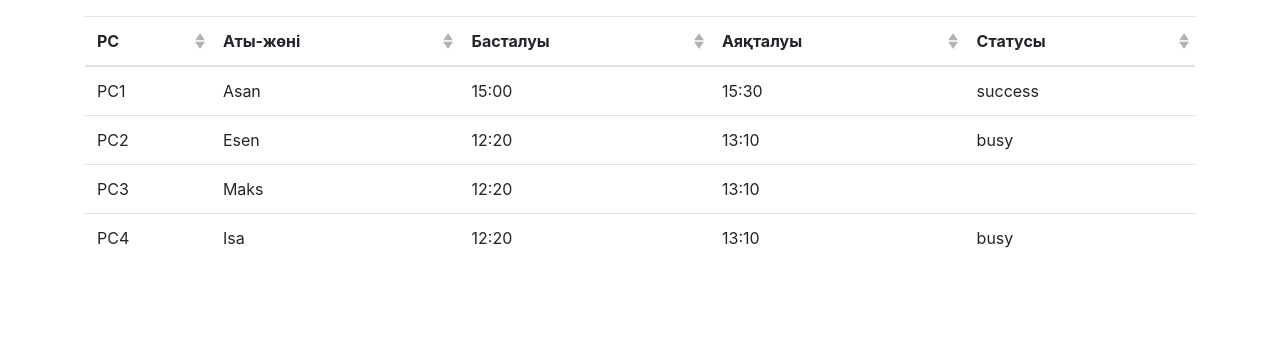
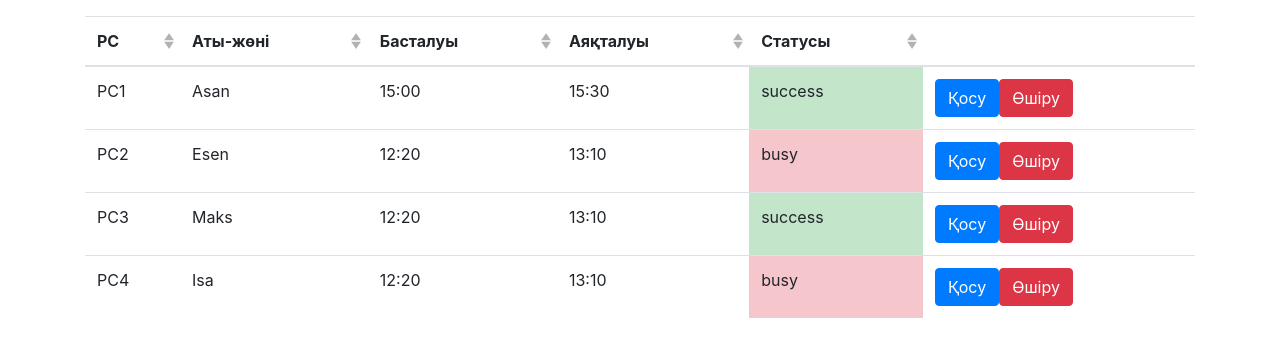
Before and after one commit to bek-app/nuxtjs-pr, a Nuxt app: page /journal in a window 1280 px wide. Shown: the top 356 px of the page. Built offline with nearby package versions, Linux system fonts and the light colour scheme.

Commit message:
add a buttons

```diff
--- a/pages/journal.vue
+++ b/pages/journal.vue
@@ -1,10 +1,16 @@
 <template>
   <b-container class="mt-3 wrap">
     <b-table
+      responsive="sm"
       :items="items"
       :fields="fields"
       :tbody-tr-class="rowClass"
-    ></b-table>
+    >
+      <template #cell(btn)="data">
+        <b-button variant="primary" @click="added(data.item)">Қосу</b-button>
+        <b-button variant="danger" @click="removed(data.item)">Өшіру</b-button>
+      </template></b-table
+    >
   </b-container>
 </template>
 
@@ -38,6 +44,10 @@ export default {
           label: 'Статусы',
           sortable: true,
         },
+        {
+          key: 'btn',
+          label: '',
+        },
       ],
       items: [
         {
@@ -46,6 +56,7 @@ export default {
           pc: 'PC1',
           end_time: '15:30',
           status: 'success',
+          _cellVariants: { status: 'success' },
         },
         {
           name: 'Esen',
@@ -53,13 +64,15 @@ export default {
           pc: 'PC2',
           end_time: '13:10',
           status: 'busy',
+          _cellVariants: { status: 'danger' },
         },
         {
           name: 'Maks',
           start_time: '12:20',
           pc: 'PC3',
           end_time: '13:10',
-          status: '',
+          status: 'success',
+          _cellVariants: { status: 'success' },
         },
         {
           name: 'Isa',
@@ -67,6 +80,7 @@ export default {
           pc: 'PC4',
           end_time: '13:10',
           status: 'busy',
+          _cellVariants: { status: 'danger' },
         },
       ],
     }
@@ -76,6 +90,13 @@ export default {
       if (!item || type !== 'row') return
       if (item.status === 'awesome') return 'table-busy'
     },
+
+    added(item) {
+      console.log(item.pc + ' ' + item.name)
+    },
+    removed(item) {
+      console.log(item.pc)
+    },
   },
 }
 </script>
```
